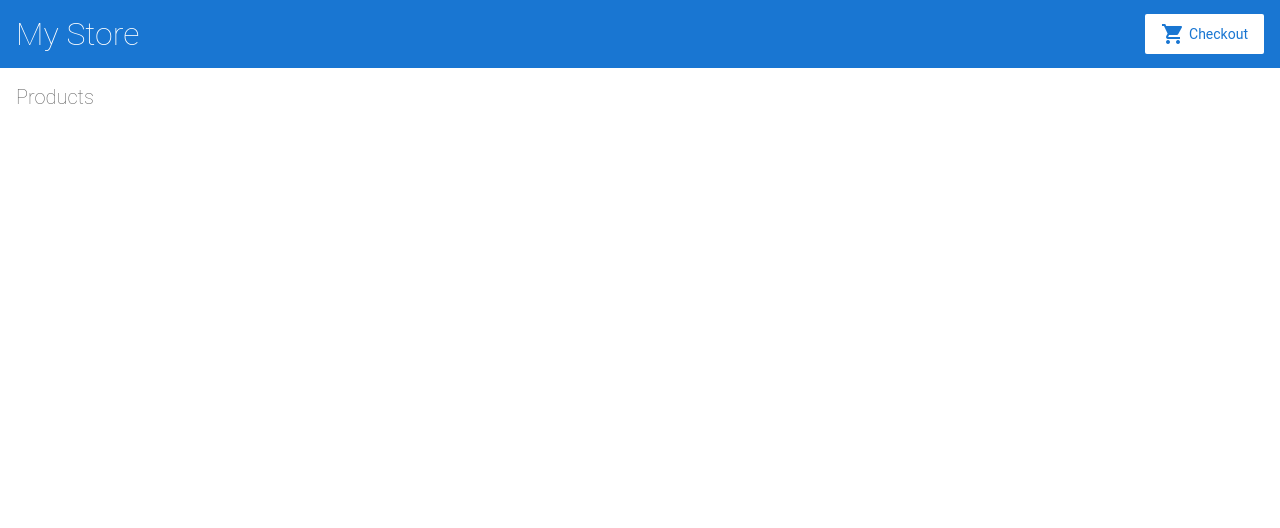
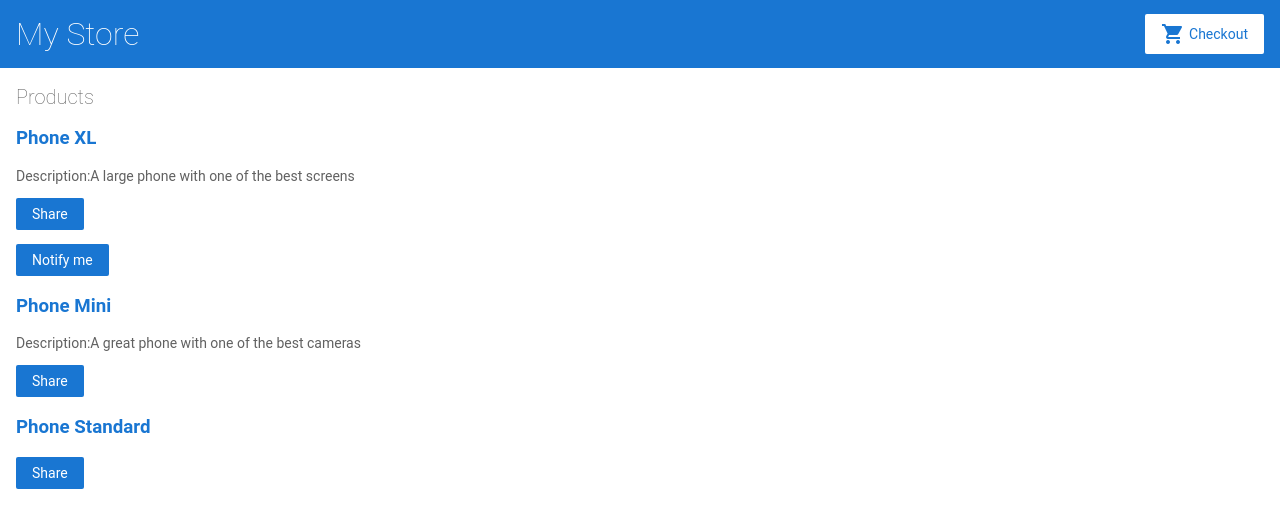
Before and after one commit to moshiurmurshed/angular-juuvyp, an Angular app: page / in a window 1280 px wide. Shown: the top 528 px of the page. Built offline with nearby package versions, Linux system fonts and the light colour scheme.

Commit message:
Getting started

```diff
--- a/src/app/app.module.ts
+++ b/src/app/app.module.ts
@@ -6,6 +6,7 @@
 import { AppComponent } from './app.component';
 import { TopBarComponent } from './top-bar/top-bar.component';
 import { ProductListComponent } from './product-list/product-list.component';
+import { ProductAlertsComponent } from './product-alerts/product-alerts.component';
 
 @NgModule({
   imports: [
@@ -18,7 +19,8 @@
   declarations: [
     AppComponent,
     TopBarComponent,
-    ProductListComponent
+    ProductListComponent,
+    ProductAlertsComponent
   ],
   bootstrap: [
     AppComponent
--- /dev/null
+++ b/src/app/product-alerts/product-alerts.component.html
@@ -0,0 +1,3 @@
+<p *ngIf="product && product.price > 700">
+  <button type="button" (click)="notify.emit()">Notify me</button>
+</p>
--- a/src/app/product-list/product-list.component.html
+++ b/src/app/product-list/product-list.component.html
@@ -1,5 +1,15 @@
 <h2>Products</h2>
-
+<div *ngFor="let product of products">
+  <h3>
+    <a [title]="product.name + 'details'"> {{ product.name }}</a>
+  </h3>
+  <p *ngIf="product.description">Description:{{ product.description }}</p>
+  <button type="button" (click)="share()">Share</button>
+  <app-product-alerts
+    [product]="product"
+    (notify)="onNotify()"
+  ></app-product-alerts>
+</div>
 
 <!--
 Copyright Google LLC. All Rights Reserved.
--- a/src/app/product-list/product-list.component.ts
+++ b/src/app/product-list/product-list.component.ts
@@ -5,7 +5,7 @@
 @Component({
   selector: 'app-product-list',
   templateUrl: './product-list.component.html',
-  styleUrls: ['./product-list.component.css']
+  styleUrls: ['./product-list.component.css'],
 })
 export class ProductListComponent {
   products = products;
@@ -13,8 +13,10 @@
   share() {
     window.alert('The product has been shared!');
   }
+  onNotify() {
+    window.alert('You will be notified when the product goes on sale');
+  }
 }
-
 
 /*
 Copyright Google LLC. All Rights Reserved.
```
Also changed, not shown: src/app/product-alerts/product-alerts.component.ts (added, +11 -0 lines), src/app/product-alerts/product-alerts.component.css (added), 1 other file (tests, documents, lock files or other folders).
